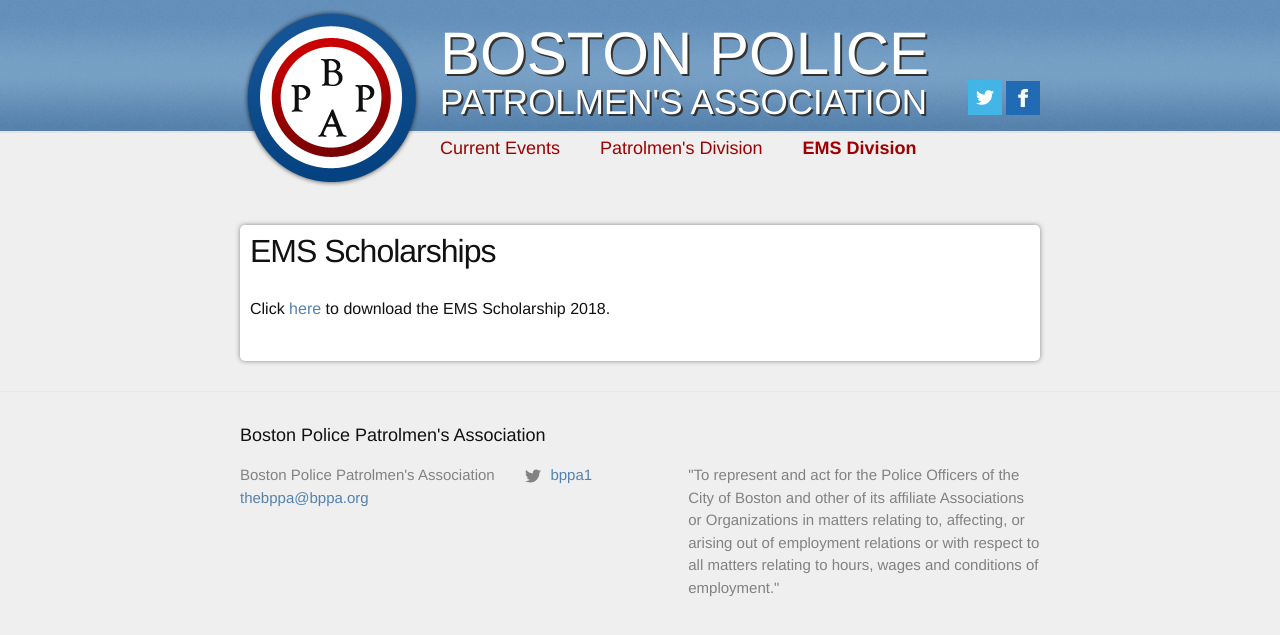
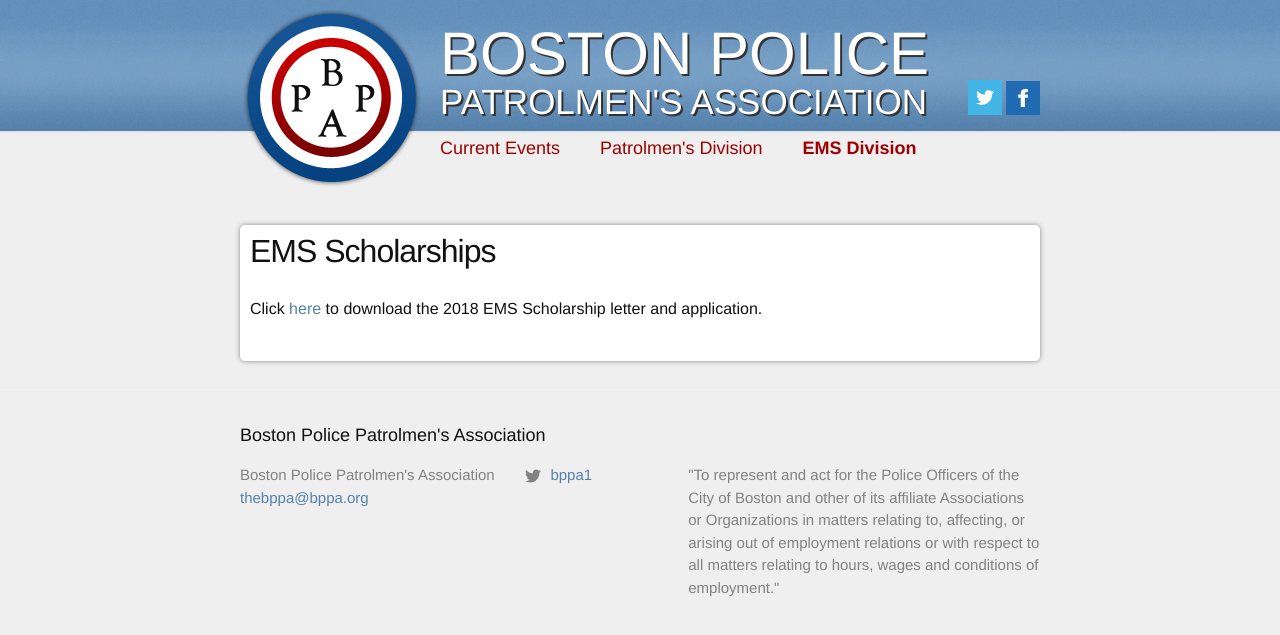
Before and after one commit to microsearch/bppa, a Jekyll site: the page built from ems-division/scholarships.md, in a window 1280 px wide. Shown: the top 635 px of the page. Built offline with Jekyll 4.4.1, drawn with Linux system fonts in a browser that asks for light colours; nearby versions of some CDN libraries.

Commit message:
Updated Scholarships

```diff
--- a/ems-division/scholarships.md
+++ b/ems-division/scholarships.md
@@ -5,4 +5,4 @@ weight: 6
 layout: page
 ---
 
-Click [here]({{ site.url }}/assets/scholarships/EMS Scholarship 2018.pdf) to download the EMS Scholarship 2018.
+Click [here]({{ site.url }}/assets/scholarships/EMS Scholarship 2018.pdf) to download the 2018 EMS Scholarship letter and application.
```
